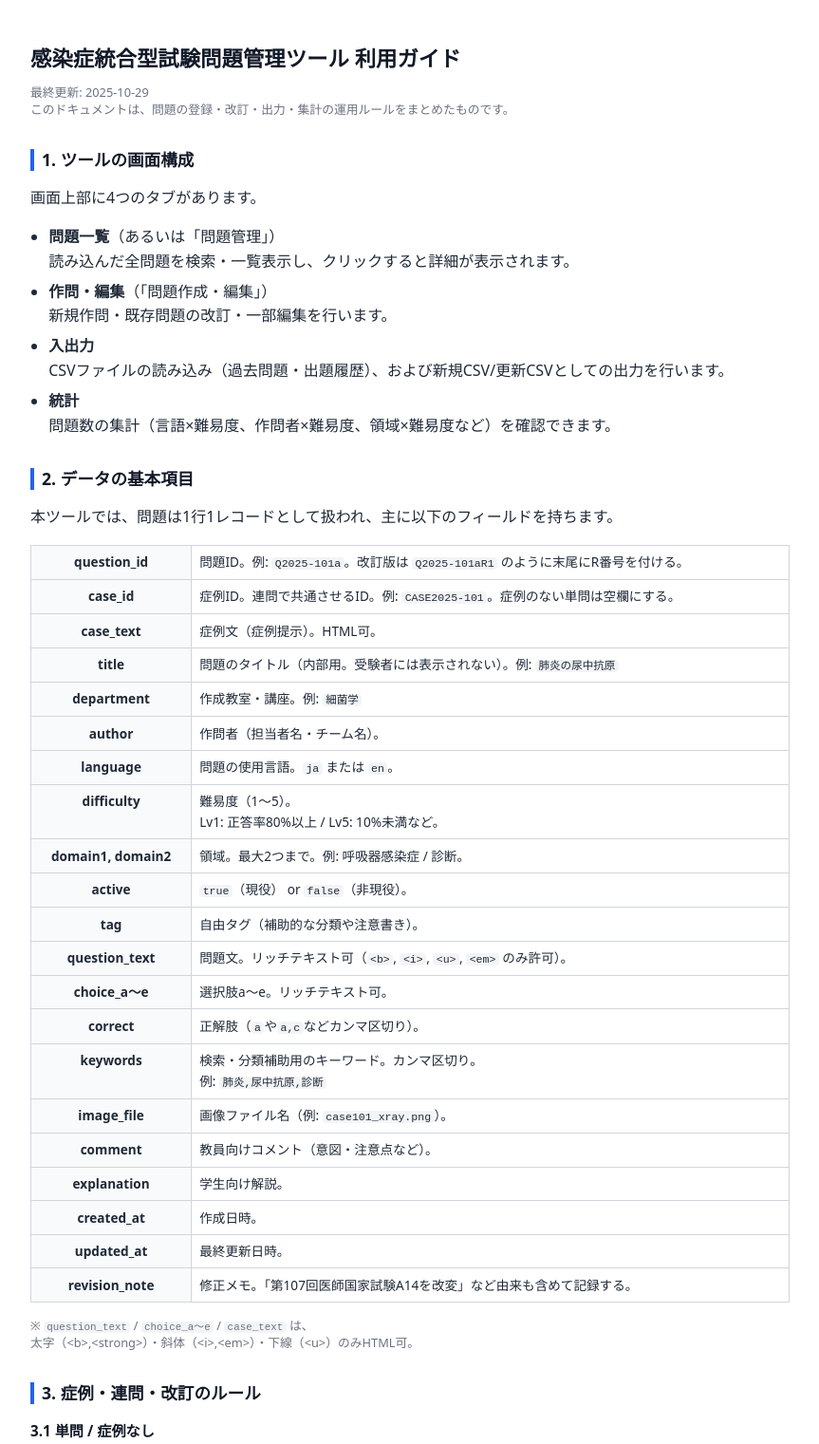
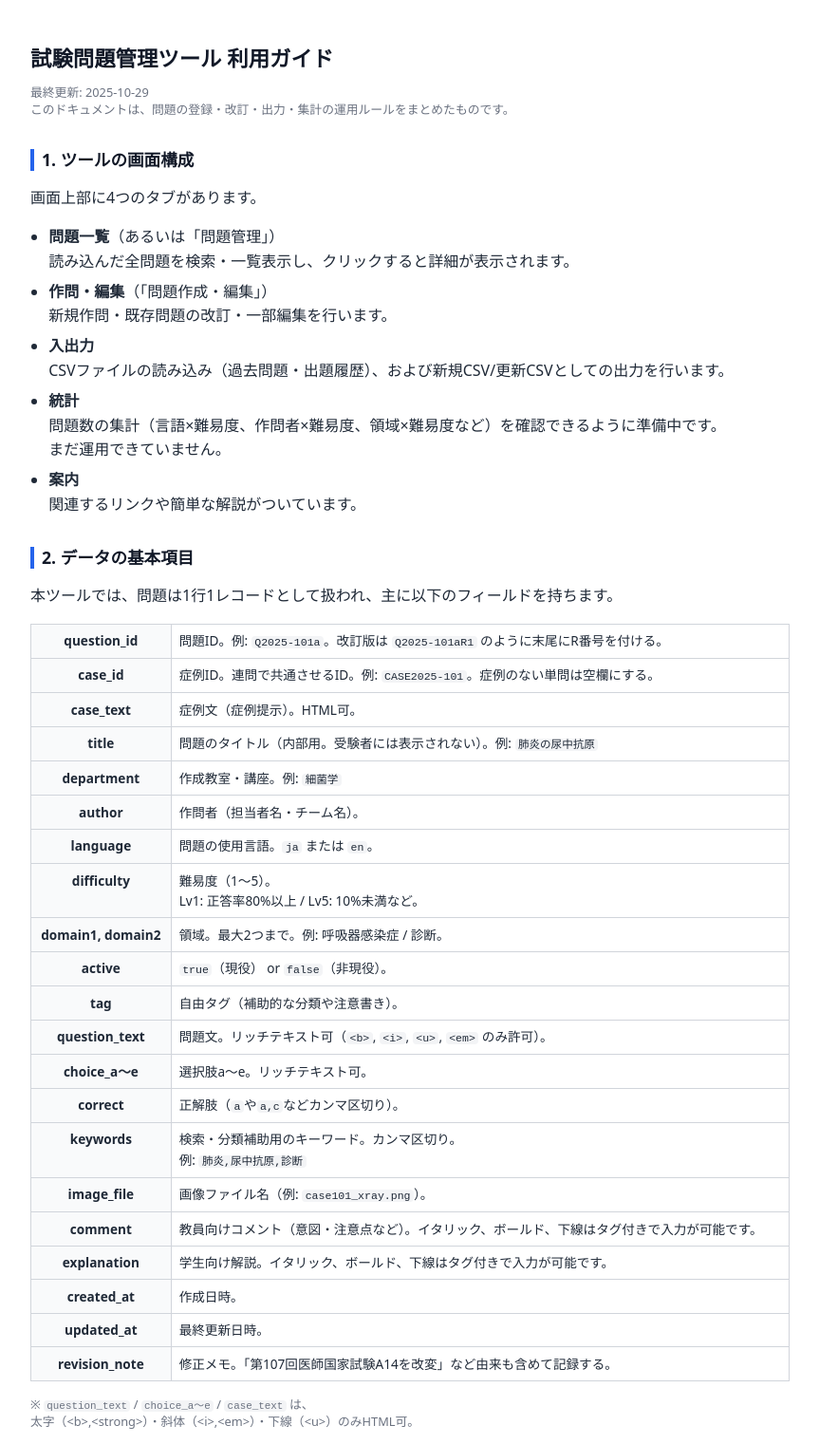
Before and after one commit to somekata/exam_managetool, a plain HTML site: page docs/instruction.html in a window 1280 px wide. Shown: the top 1521 px of the page at 95% size, without its empty margins (208-1071 px from the left). Drawn offline with Linux system fonts and the light colour scheme.

Commit message:
Add files via upload

```diff
--- a/docs/instruction.html
+++ b/docs/instruction.html
@@ -2,7 +2,7 @@
 <html lang="ja">
   <head>
     <meta charset="UTF-8" />
-    <title>感染症統合型試験問題管理ツール 利用ガイド</title>
+    <title>試験問題管理ツール 利用ガイド</title>
     <style>
       body {
         font-family: system-ui, -apple-system, BlinkMacSystemFont,
@@ -70,7 +70,7 @@
     </style>
   </head>
   <body>
-    <h1>感染症統合型試験問題管理ツール 利用ガイド</h1>
+    <h1>試験問題管理ツール 利用ガイド</h1>
     <p class="small">
       最終更新: 2025-10-29<br />
       このドキュメントは、問題の登録・改訂・出力・集計の運用ルールをまとめたものです。
@@ -93,7 +93,11 @@
       </li>
       <li>
         <strong>統計</strong
-        ><br />問題数の集計（言語×難易度、作問者×難易度、領域×難易度など）を確認できます。
+        ><br />問題数の集計（言語×難易度、作問者×難易度、領域×難易度など）を確認できるように準備中です。<br />
+        まだ運用できていません。
+      </li>
+      <li>
+        <strong>案内</strong><br />関連するリンクや簡単な解説がついています。
       </li>
     </ul>
 
@@ -185,11 +189,15 @@
       </tr>
       <tr>
         <th>comment</th>
-        <td>教員向けコメント（意図・注意点など）。</td>
+        <td>
+          教員向けコメント（意図・注意点など）。イタリック、ボールド、下線はタグ付きで入力が可能です。
+        </td>
       </tr>
       <tr>
         <th>explanation</th>
-        <td>学生向け解説。</td>
+        <td>
+          学生向け解説。イタリック、ボールド、下線はタグ付きで入力が可能です。
+        </td>
       </tr>
       <tr>
         <th>created_at</th>
@@ -471,5 +479,6 @@
       このツールは「作問の透明化」「改訂の追跡」「出題の再利用性向上」「守り（事故防止）」を目的としています。<br />
       運用ルールを守ることで、誰がいつどの問題をどう変えたかが後から追えるようになります。
     </p>
+    <p class="small">このツールはChatGPTを用いて作成しています。</p>
   </body>
 </html>
```
